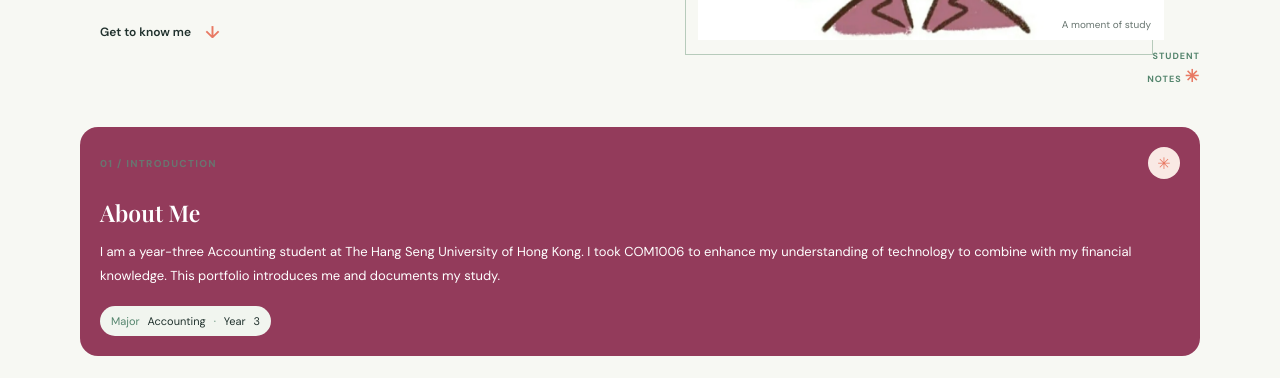
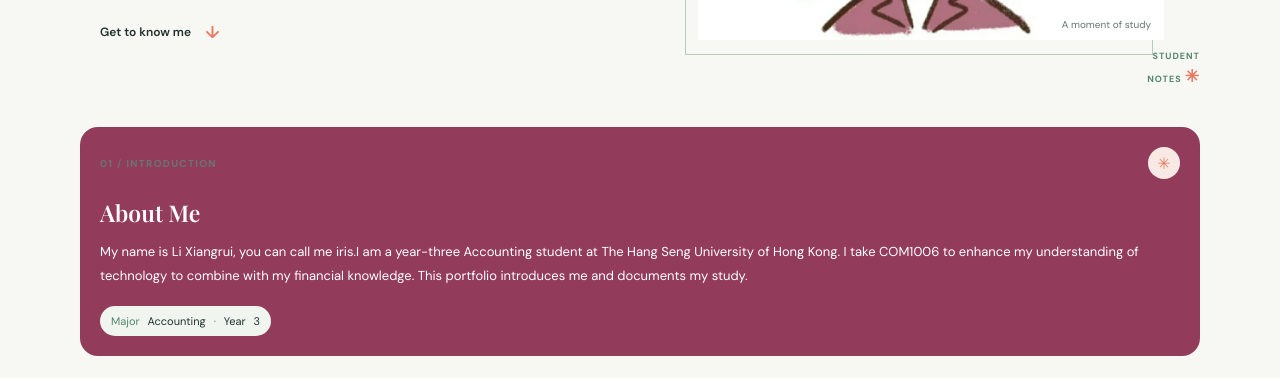
Before and after one commit to mlixiangrui1-byte/mlixiangrui1-byte.github.io, a plain HTML site: page index.html in a window 1280 px wide. Shown: the part 406-784 px from the top of the page. Drawn offline with nearby package versions, Linux system fonts and the light colour scheme.

Commit message:
Add files via upload
update content below about me

```diff
--- a/index.html
+++ b/index.html
@@ -42,7 +42,7 @@
 					<span class="card-symbol symbol-coral" aria-hidden="true">✳</span>
 				</div>
 				<h2 id="about-title">About Me</h2>
-                <p>I am a year-three Accounting student at The Hang Seng University of Hong Kong. I took COM1006 to enhance my understanding of technology to combine with my financial knowledge. This portfolio introduces me and documents my study. </p >
+                <p>My name is Li Xiangrui, you can call me iris.I am a year-three Accounting student at The Hang Seng University of Hong Kong. I take COM1006 to enhance my understanding of technology to combine with my financial knowledge. This portfolio introduces me and documents my study. </p >
                     <div class="study-tag"><span>Major</span> Accounting <span class="tag-divider">·</span> <span>Year</span> 3</div>
 			</section>
 
```
